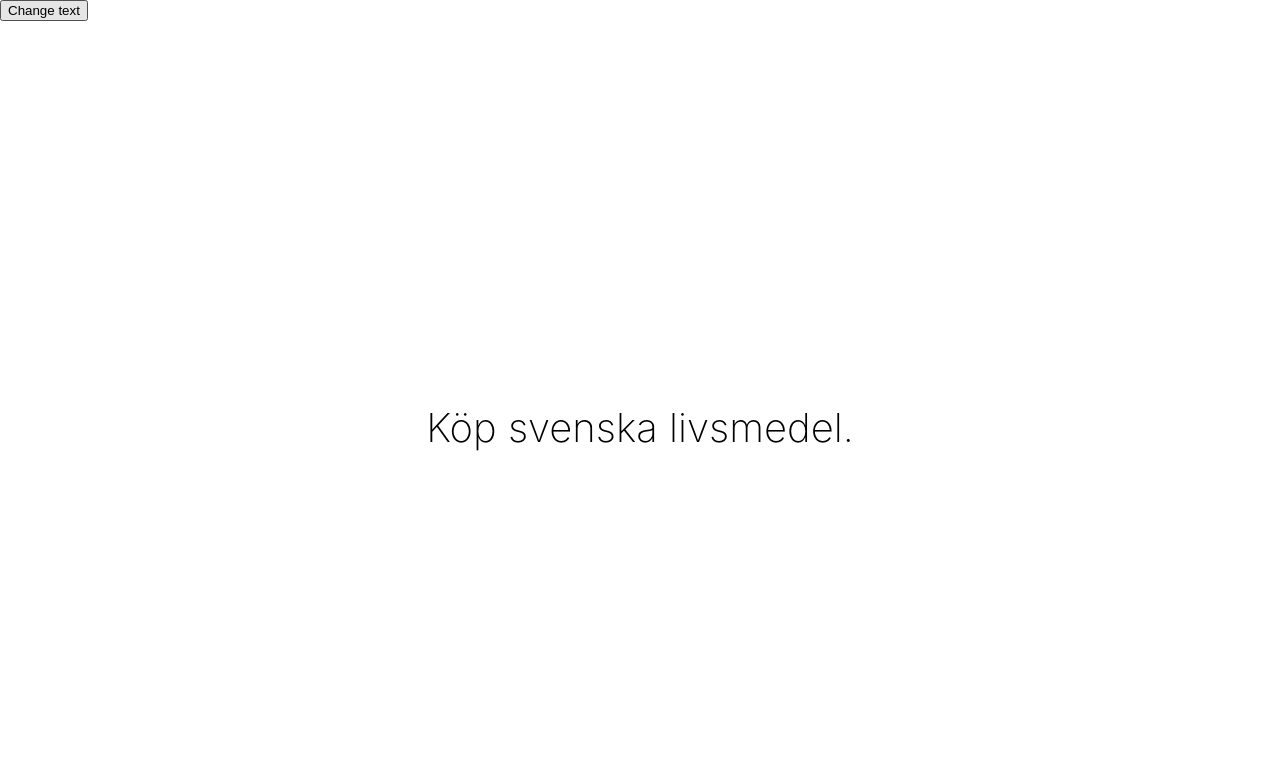
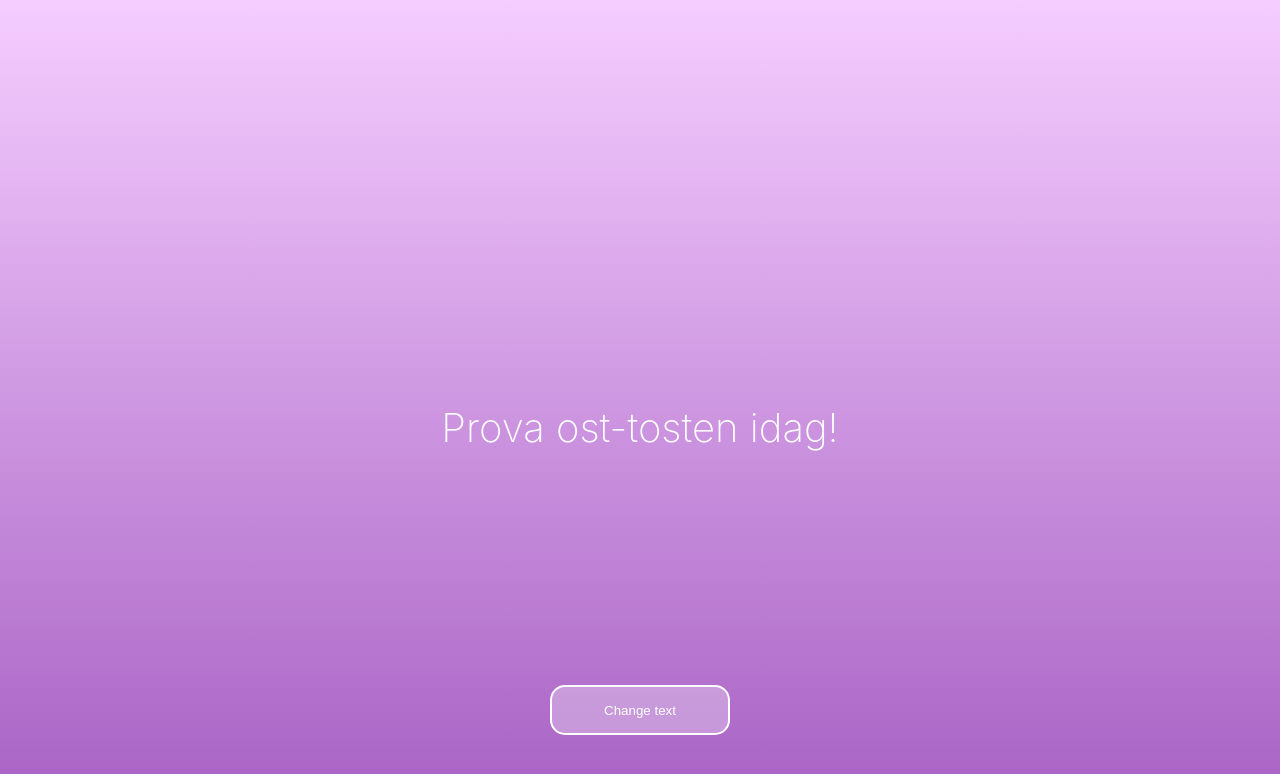
Before and after one commit to Filipbagen/Uppmaningar, a plain HTML site: page index.html in a window 1280 px wide. Both pictures are taken after a click on the button "Change text". Drawn offline with Linux system fonts and the light colour scheme.

Commit message:
Adden background
Added gradient and synced it with the text

```diff
--- a/assets/script.js
+++ b/assets/script.js
@@ -1,41 +1,34 @@
 const words = [
-  'Prova ost-tosten idag!',
-  'Ta cykeln till skolan imorgon!',
-  'Köp svenska livsmedel.',
-  'Åk kollektivt istället för att ta bilen!',
-  'Stäng av vattenkranen när du borstar tänderna.',
-  'Ta en tur och panta de där burkarna/flaskorna.',
-  'Skänk/sälj tröjan du inte använder'
+  { summon: "Prova ost-tosten idag!", color: "#F5CDFF, #A862C4" },                         //Purple
+  { summon: "Ta cykeln till skolan imorgon!", color: "#F1C7BC, #CD738B" },                 //Red
+  { summon: "Stäng av vattenkranen när du borstar tänderna.", color: "#C0ECF8, #4072B6" }, //Blue
+  { summon: "Ta en tur och panta de där burkarna/flaskorna.", color: "#C7F6CD, #4B9763" }, //Green
+  { summon: "Skänk/sälj tröjan du inte använder", color: "#FEC2AF, #E1615E" },             //Orange
+]
 
-]
 
 let number = 0
 const txt = document.querySelector('#txt')
 const txt2 = document.querySelector('#txt2')
+const body = document.querySelector('body')
+
+const init = () => {
+  firstTxt()
+}
+
+const firstTxt = () => {
+  const firstNum = randomNum()
+
+  body.style.backgroundImage = 'linear-gradient(' + words[firstNum].color + ')'
+  txt2.textContent = words[firstNum].summon
+  txt2.style.visibility = 'visible'
+}
+
 
 const evenOrOdd = () => {
   number++
+  console.log(number)
   return number
-}
-
-const init = () => {
-  displayWord()
-}
-
-
-console.log(evenOrOdd())
-
-
-
-
-
-
-const displayWord = () => {
-  const word = words[randomNum()]
-  txt.textContent = word
-
-  const word2 = words[randomNum()]
-  txt2.textContent = word2
 }
 
 const randomNum = () => {
@@ -43,24 +36,34 @@ const randomNum = () => {
   return num
 }
 
-const changeText = () => {
+const changeTextAndBg = () => {
 
-  if (evenOrOdd() % 2 === 0) {
-    console.log('number is even')
+  const myNum = randomNum()
+  console.log(myNum)
+  console.log(myNum)
+
+
+  //Gradient
+  const myGradient = words[myNum].color
+  const bg = document.querySelector('body')
+  bg.style.backgroundImage = 'linear-gradient(' + myGradient + ')'
+  console.log(myGradient)
+
+  //Text
+  if (evenOrOdd() % 2 === 0) { //Number is even
     txt.classList.remove('in')
     txt.classList.add('out')
 
-    txt2.textContent = words[randomNum()]
+    txt2.textContent = words[myNum].summon
     txt2.classList.remove('out')
     txt2.classList.add('in')
 
-  } else {
-    console.log('number is odd')
+  } else {                     //Number is odd
     txt2.classList.remove('in')
     txt2.style.visibility = 'visible'
     txt2.classList.add('out')
 
-    txt.textContent = words[randomNum()]
+    txt.textContent = words[myNum].summon
     txt.classList.remove('out')
     txt.classList.add('in')
   }
--- a/assets/style.css
+++ b/assets/style.css
@@ -1,6 +1,9 @@
 body {
     padding: 0;
     margin: 0;
+    background-repeat: no-repeat;
+    background-attachment: fixed;
+    color: white;
 }
 
 h1 {
@@ -8,10 +11,31 @@ h1 {
   left: 50%;
   top: 50%;
   transform: translate(-50%, -50%);
+  text-align: center;
   white-space: nowrap;
   font-family: -apple-system, BlinkMacSystemFont, 'Segoe UI', Roboto, Oxygen, Ubuntu, Cantarell, 'Open Sans', 'Helvetica Neue', sans-serif;
   font-weight: 200;
   font-size: 40px;
+}
+
+button {
+    height: 50px;
+    width: 180px;
+    border-radius: 15px;
+    border-width: 2px;
+    border-style: solid;
+    border-color: white;
+    background-color: rgba(255, 255, 255, .3);
+    color: white;
+    position: absolute;
+    left: 50%;
+    bottom: 5%;
+    transform: translate(-50%, -50%);
+    transition: .2s
+}
+
+button:hover {
+    background-color: rgba(255, 255, 255, .5);
 }
 
 #txt.in {
--- a/index.html
+++ b/index.html
@@ -6,14 +6,14 @@
   <meta name="viewport" content="width=device-width, initial-scale=1.0">
   <meta http-equiv="X-UA-Compatible" content="ie=edge">
   <link rel="stylesheet" href="assets/style.css">
-  <title>Document</title>
+  <title>🌍 Uppmaningar</title>
 </head>
 
 <body onload="init()">
   <h1 id="txt"></h1>
   <h1 id="txt2"></h1>
 
-  <button onclick="changeText()" id="button">Change text</button>
+  <button onclick="changeTextAndBg()" id="button">Change text</button>
   <script src="assets/script.js"></script>
 </body>
 
```
